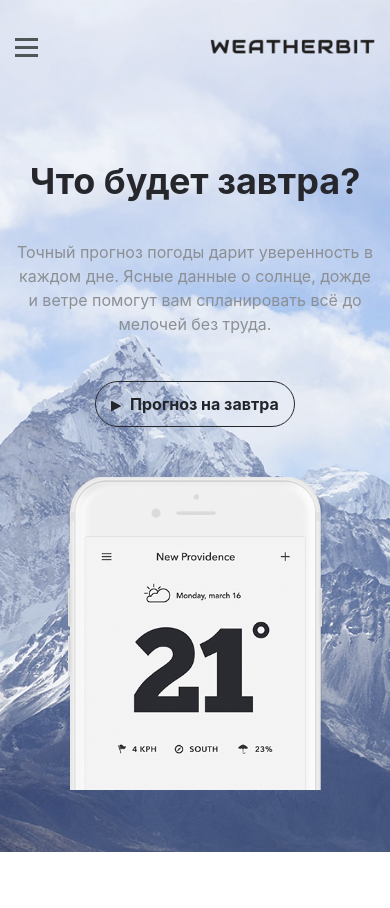
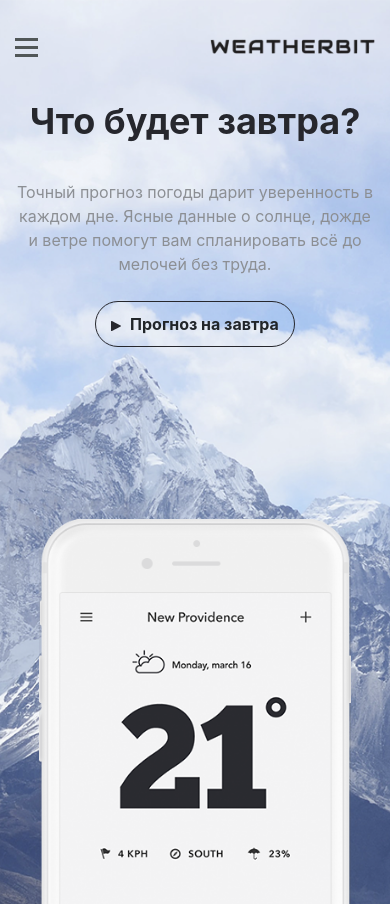
Before and after one commit to skrimza/fullviewapp, a FastAPI app: page / in a window 390 px wide; the page is wider, and only the part inside the window is pictured. Shown: the top 908 px of that part. Run offline with FastAPI, Linux system fonts and the light colour scheme; parts of the project's set-up code (start-up, migrations or seed data) failed here and were passed over; some libraries are stand-ins or nearby versions; grey boxes are pictures that could not be loaded.

Commit message:
fixed changes

```diff
--- a/static/css/style.css
+++ b/static/css/style.css
@@ -82,8 +82,11 @@
     padding-top: 55px;
     padding-bottom: 454px;
     background: url('../images/header.png') no-repeat center top / cover;
+    position: relative;
 }
-
+.header-row {
+    height: 100svh;
+}
 .burger {
     display: none;
 }
@@ -611,7 +614,7 @@
 
 @media screen and (max-width: 575px) {
     .header {
-        padding-bottom: 375px;
+        padding-bottom: 0;
     }
     .menu-navigation {
         display: none;
@@ -627,14 +630,20 @@
         width: 100%;
     }
     .header-title {
+        margin-top: 40px;
         font-size: 36px;
     }
     .header-text {
         font-size: 16px;
-        margin-bottom: 45px;
+        margin-bottom: 25px;
     }
     .phone-weather {
         height: 75%;
+        position: absolute;
+        bottom: 0;
+        right: 50%;
+        transform: translateX(50%);
+        width: 80%;
     }
     .lock-title,
     .protect-title,
@@ -652,7 +661,7 @@
         max-width: 100%;
     }
     .video-btn {
-        margin-bottom: 50px;
+        margin-bottom: 25px;
     }
     .iphone-number {
         height: 270px;
--- a/templates/index.html
+++ b/templates/index.html
@@ -50,7 +50,7 @@
                     </nav>
                 </div>
             </div>
-            <div class="row">
+            <div class="row header-row">
                 <div class="col-12">
                     <h1 class="header-title">
                         Что будет завтра?
```
